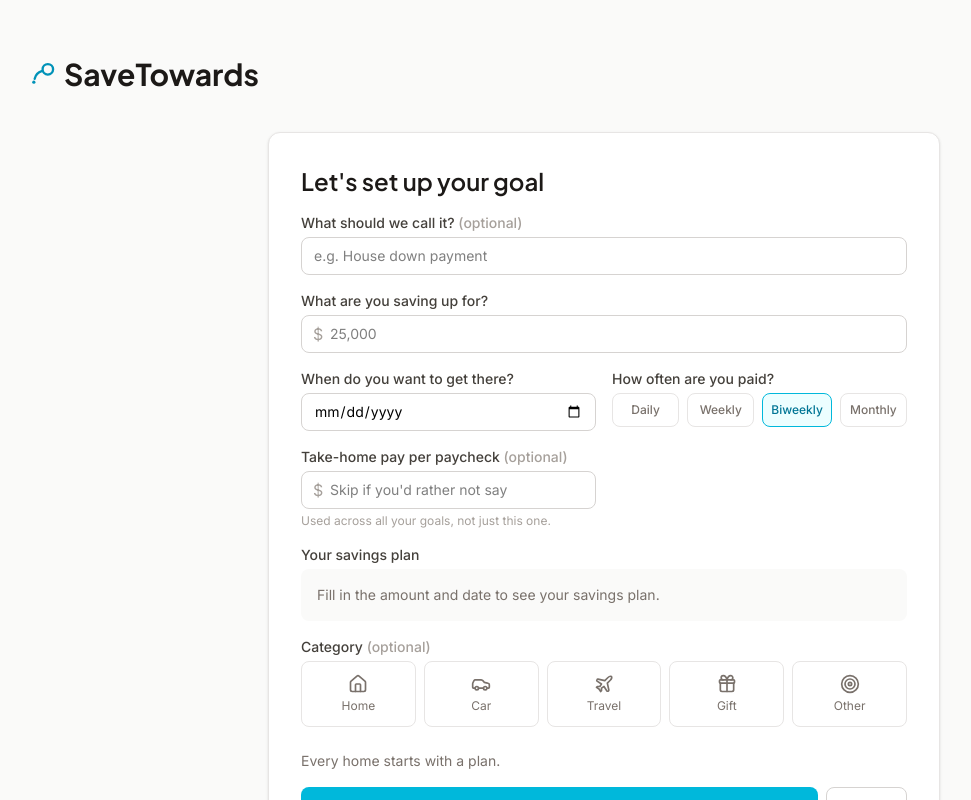
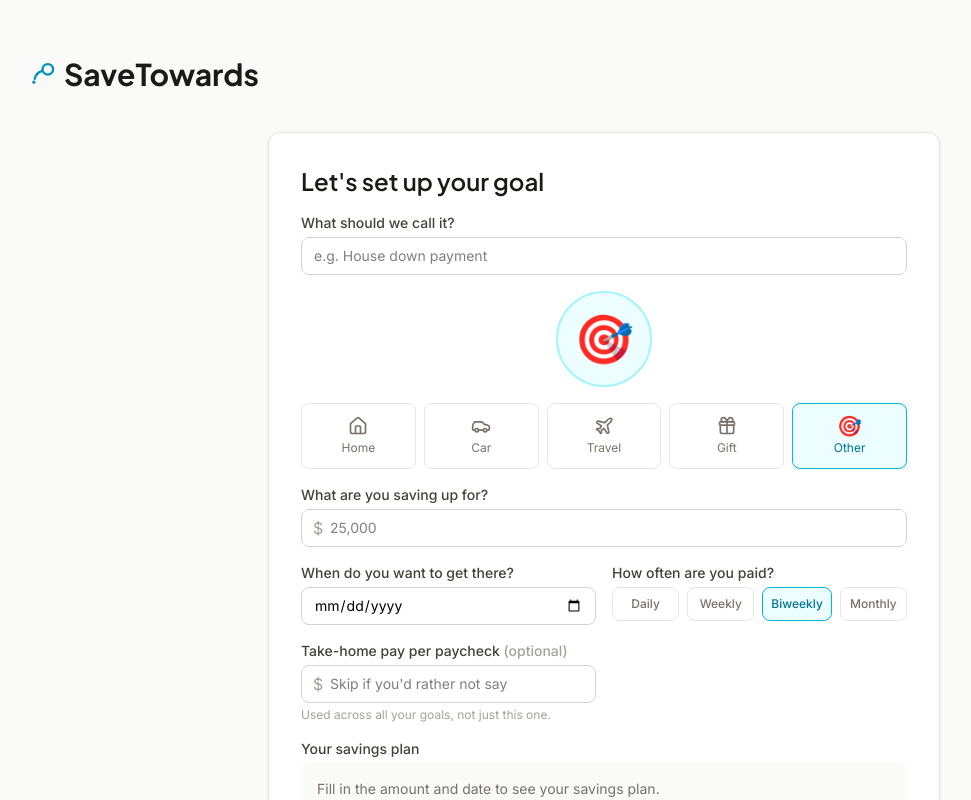
Before and after one commit to yichii/SaveTowards.com, a React (Vite) app: page / in a window 1280 px wide. Both pictures are taken after a click on the button "Start a goal". Shown: the top 800 px of the page, without its empty margins (36-1007 px from the left). Built offline with nearby package versions, Linux system fonts and the light colour scheme.

Commit message:
feat: update GoalForm to set default category and integrate CategoryPicker component

```diff
--- a/src/components/CategoryPicker.jsx
+++ b/src/components/CategoryPicker.jsx
@@ -46,8 +46,20 @@
     setOpenKey(null)
   }
 
+  const selectedCategory = CATEGORIES.find((c) => c.key === value)
+  const PreviewIcon = selectedCategory?.icon ?? Target
+
   return (
-    <div ref={containerRef} className="flex gap-2">
+    <div ref={containerRef} className="flex flex-col items-center gap-4">
+      <div className="flex h-24 w-24 items-center justify-center rounded-full border-2 border-cyan-200 bg-cyan-50">
+        {emoji ? (
+          <span className="text-5xl leading-none" aria-hidden="true">{emoji}</span>
+        ) : (
+          <PreviewIcon size={40} className="text-cyan-600" />
+        )}
+      </div>
+
+      <div className="flex w-full gap-2">
         {CATEGORIES.map(({ key, label, icon: Icon, emojiOptions }, index) => {
           const selected = value === key
           const open = openKey === key
@@ -104,5 +116,6 @@
           )
         })}
       </div>
+    </div>
   )
 }
--- a/src/components/GoalForm.jsx
+++ b/src/components/GoalForm.jsx
@@ -29,10 +29,11 @@
   const [targetAmount, setTargetAmount] = useState(initialGoal ? String(initialGoal.targetAmount) : '')
   const [amountSaved, setAmountSaved] = useState(initialGoal ? String(initialGoal.amountSaved) : '0')
   const [targetDate, setTargetDate] = useState(initialGoal?.targetDate ?? '')
-  const [category, setCategory] = useState(initialGoal?.category ?? '')
+  const [category, setCategory] = useState(initialGoal?.category ?? 'other')
   const [emoji, setEmoji] = useState(() => {
     if (initialGoal?.emoji) return initialGoal.emoji
-    return CATEGORIES.find((c) => c.key === initialGoal?.category)?.emojiOptions?.[0] ?? ''
+    const initialCategory = initialGoal?.category ?? 'other'
+    return CATEGORIES.find((c) => c.key === initialCategory)?.emojiOptions?.[0] ?? ''
   })
   const [payFrequency, setPayFrequency] = useState(initialGoal?.payFrequency ?? 'biweekly')
   const [errors, setErrors] = useState({})
@@ -110,7 +111,7 @@
 
       <div className="flex flex-col gap-1">
         <label htmlFor="name" className="text-sm font-medium text-stone-700">
-          What should we call it? <span className="text-stone-400">(optional)</span>
+          What should we call it? <span className="text-stone-400"></span>
         </label>
         <input
           id="name"
@@ -120,6 +121,11 @@
           placeholder="e.g. House down payment"
           className="rounded-lg border border-stone-300 px-3 py-2 text-sm focus:border-cyan-500 focus:outline-none focus:ring-1 focus:ring-cyan-500"
         />
+      </div>
+
+      <div className="flex flex-col gap-1">
+        {/* <span className="text-sm font-medium text-stone-700">Category</span> */}
+        <CategoryPicker value={category} emoji={emoji} onChange={handleCategoryChange} />
       </div>
 
       <div className={initialGoal ? 'grid grid-cols-1 gap-4 @lg:grid-cols-2' : ''}>
@@ -242,13 +248,6 @@
         takeHomePay={takeHomePay}
       />
 
-      <div className="flex flex-col gap-1">
-        <span className="text-sm font-medium text-stone-700">
-          Category <span className="text-stone-400">(optional)</span>
-        </span>
-        <CategoryPicker value={category} emoji={emoji} onChange={handleCategoryChange} />
-      </div>
-
       <p className="mt-2 text-sm text-stone-500">
         {initialGoal ? 'Nice work keeping this up to date.' : "Every home starts with a plan."}
       </p>
```
Lines whose indentation alone changed are shown as unchanged.
